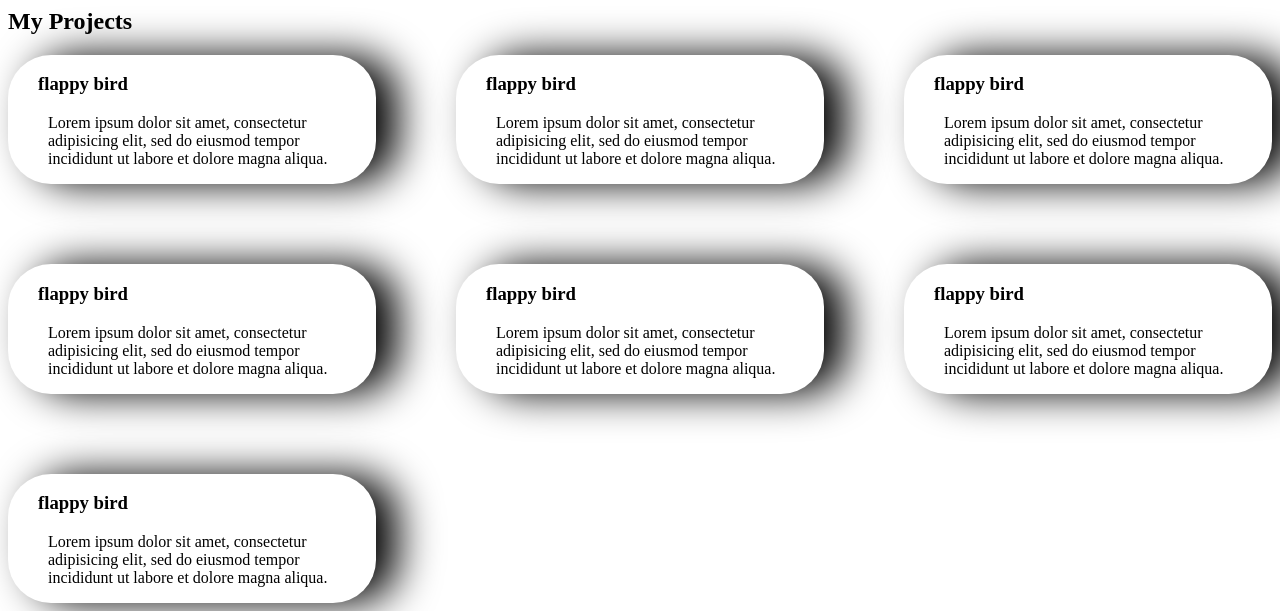
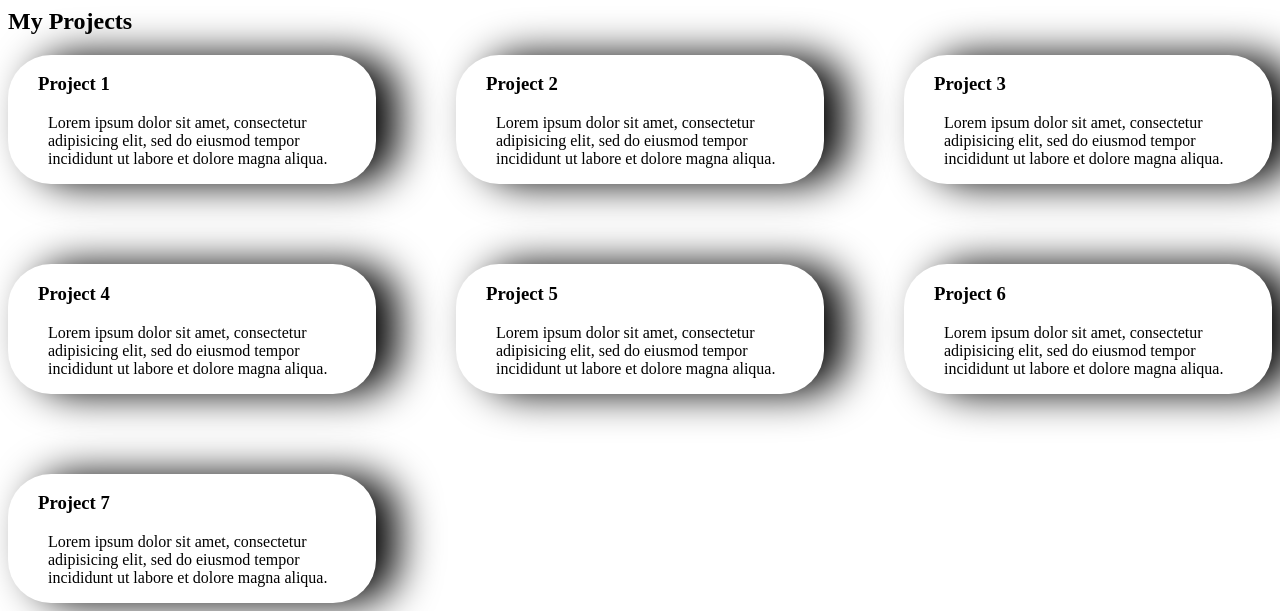
Before and after one commit to MAGICALAMIGO-HUB/day-2-uxui, a plain HTML site: page index.html in a window 1280 px wide. Shown: the part 214-825 px from the top of the page. Drawn offline with Linux system fonts and the light colour scheme.

Commit message:
Add files via upload

```diff
--- a/index.html
+++ b/index.html
@@ -52,37 +52,37 @@
 		<h2>My Projects</h2>
 		<div class="gridsss">
 			<div class="projects">
-				<h3>flappy bird</h3>
+				<h3>Project 1</h3>
 				<p>Lorem ipsum dolor sit amet, consectetur adipisicing elit, sed do eiusmod
 				tempor incididunt ut labore et dolore magna aliqua.</p>
 			</div>
 			<div class="projects">
-				<h3>flappy bird</h3>
+				<h3>Project 2</h3>
 				<p>Lorem ipsum dolor sit amet, consectetur adipisicing elit, sed do eiusmod
 				tempor incididunt ut labore et dolore magna aliqua.</p>
 			</div>
 			<div class="projects">
-				<h3>flappy bird</h3>
+				<h3>Project 3</h3>
 				<p>Lorem ipsum dolor sit amet, consectetur adipisicing elit, sed do eiusmod
 				tempor incididunt ut labore et dolore magna aliqua.</p>
 			</div>
 			<div class="projects">
-				<h3>flappy bird</h3>
+				<h3>Project 4</h3>
 				<p>Lorem ipsum dolor sit amet, consectetur adipisicing elit, sed do eiusmod
 				tempor incididunt ut labore et dolore magna aliqua.</p>
 			</div>
 			<div class="projects">
-				<h3>flappy bird</h3>
+				<h3>Project 5</h3>
 				<p>Lorem ipsum dolor sit amet, consectetur adipisicing elit, sed do eiusmod
 				tempor incididunt ut labore et dolore magna aliqua.</p>
 			</div>
 			<div class="projects">
-				<h3>flappy bird</h3>
+				<h3>Project 6</h3>
 				<p>Lorem ipsum dolor sit amet, consectetur adipisicing elit, sed do eiusmod
 				tempor incididunt ut labore et dolore magna aliqua.</p>
 			</div>
 			<div class="projects">
-				<h3>flappy bird</h3>
+				<h3>Project 7</h3>
 				<p>Lorem ipsum dolor sit amet, consectetur adipisicing elit, sed do eiusmod
 				tempor incididunt ut labore et dolore magna aliqua.</p>
 			</div>
```
